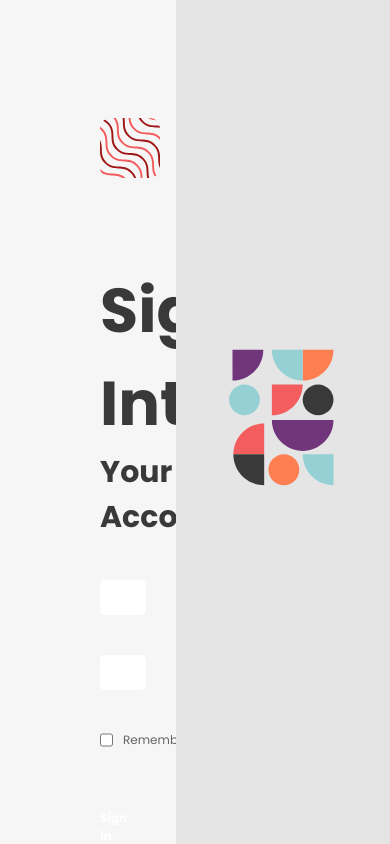
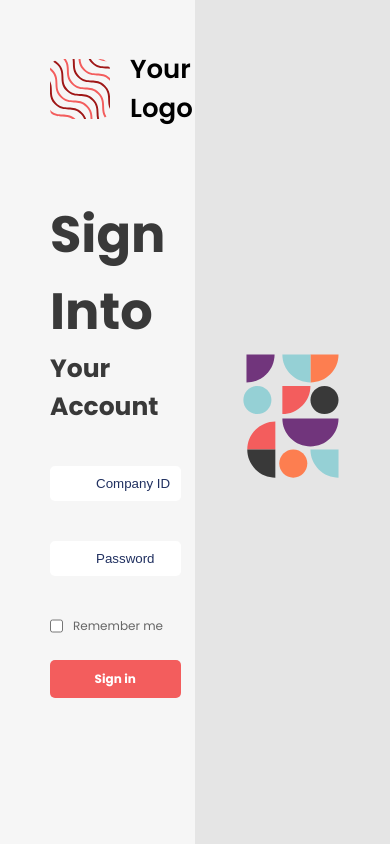
Before and after one commit to terminaate/abstract-login-page, a plain HTML site: page index.html in a window 390 px wide. Drawn offline with Linux system fonts and the light colour scheme.

Commit message:
Do little mobile adaptation

```diff
--- a/assets/css/style.css
+++ b/assets/css/style.css
@@ -18,20 +18,12 @@
 
 .rightSide,
 .leftSide {
-    float: left;
+    /*float: left;*/
     width: 100%;
 }
 
-.leftSide {
-    width: 45%;
-}
-
 .rightSide {
-    width: 55%;
     background-color: #E5E5E5;
-}
-
-.rightSide {
     display: flex;
     align-items: center;
     justify-content: center;
@@ -39,8 +31,8 @@
 }
 
 .content {
-    margin-top: 100px;
-    margin-left: 100px;
+    padding-top: 100px;
+    padding-left: 100px;
     height: 100%;
     width: 100%;
 }
@@ -48,11 +40,11 @@
 .logo {
     display: flex;
     align-items: center;
-    margin-bottom: 68px;
+    padding-bottom: 68px;
 }
 
 .logo p {
-    margin-left: 20px;
+    padding-left: 20px;
     font-family: 'Poppins', sans-serif;
     font-style: normal;
     font-weight: 600;
@@ -95,8 +87,12 @@
 }
 
 .inputs {
-    width: calc(100% - 200px);
+    width: 90%;
     margin-top: 40px;
+}
+
+.input label {
+    width: 100%;
 }
 
 .rememberMe {
@@ -115,8 +111,8 @@
 }
 
 .btnContainer {
-    width: calc(100% - 200px);
-    margin-top: 50px;
+    width: 90%;
+    margin-top: 25px;
 }
 
 .button {
@@ -137,3 +133,23 @@
     width: 100%;
     margin-bottom: 40px;
 }
+
+@media screen and (max-width: 800px) {
+    .content {
+        padding-top: 50px;
+        padding-left: 50px;
+        /*background: red;*/
+    }
+
+    .logo p {
+        font-size: 26px;
+    }
+
+    .title {
+        font-size: 51px;
+    }
+
+    .desc {
+        font-size: 25px;
+    }
+}
```
